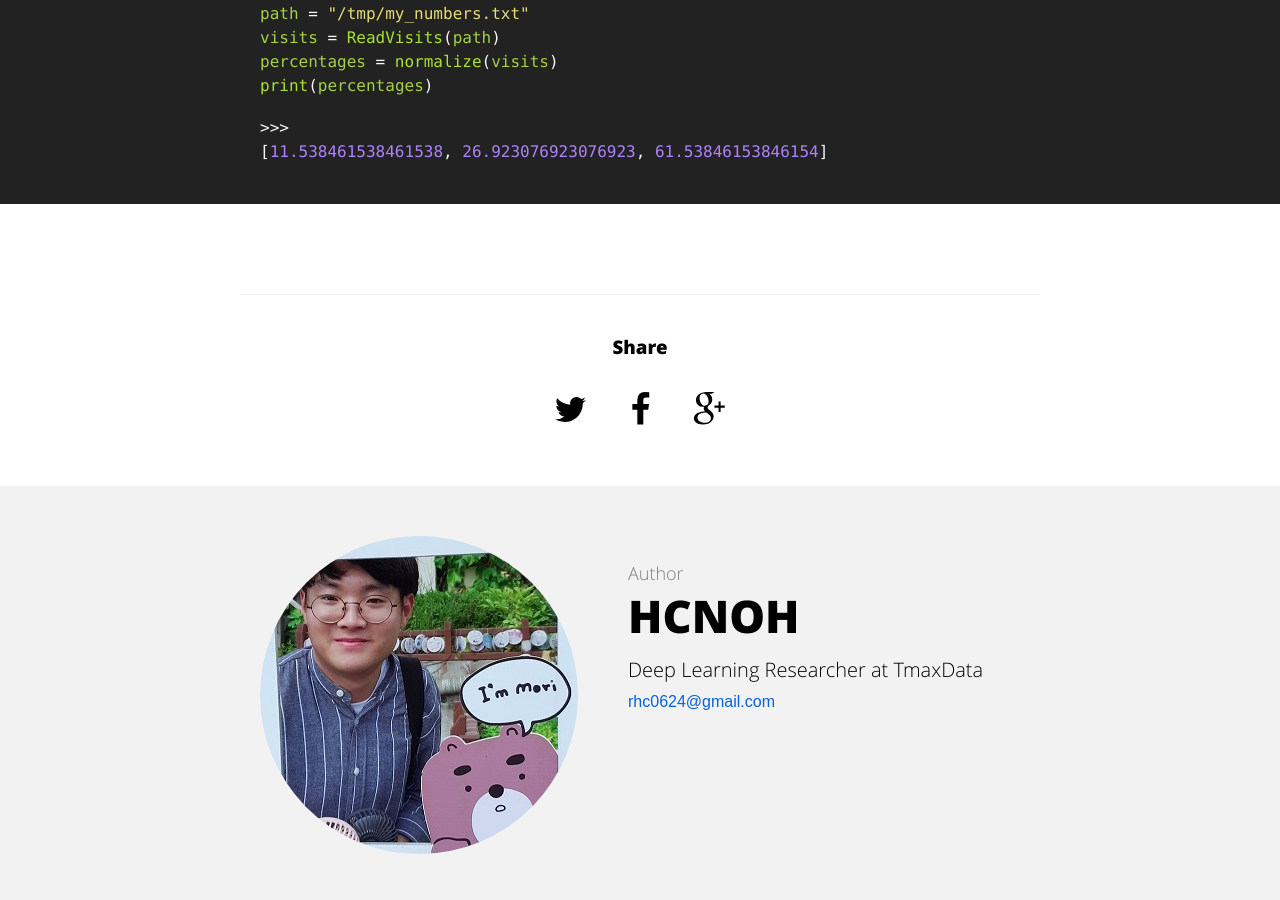
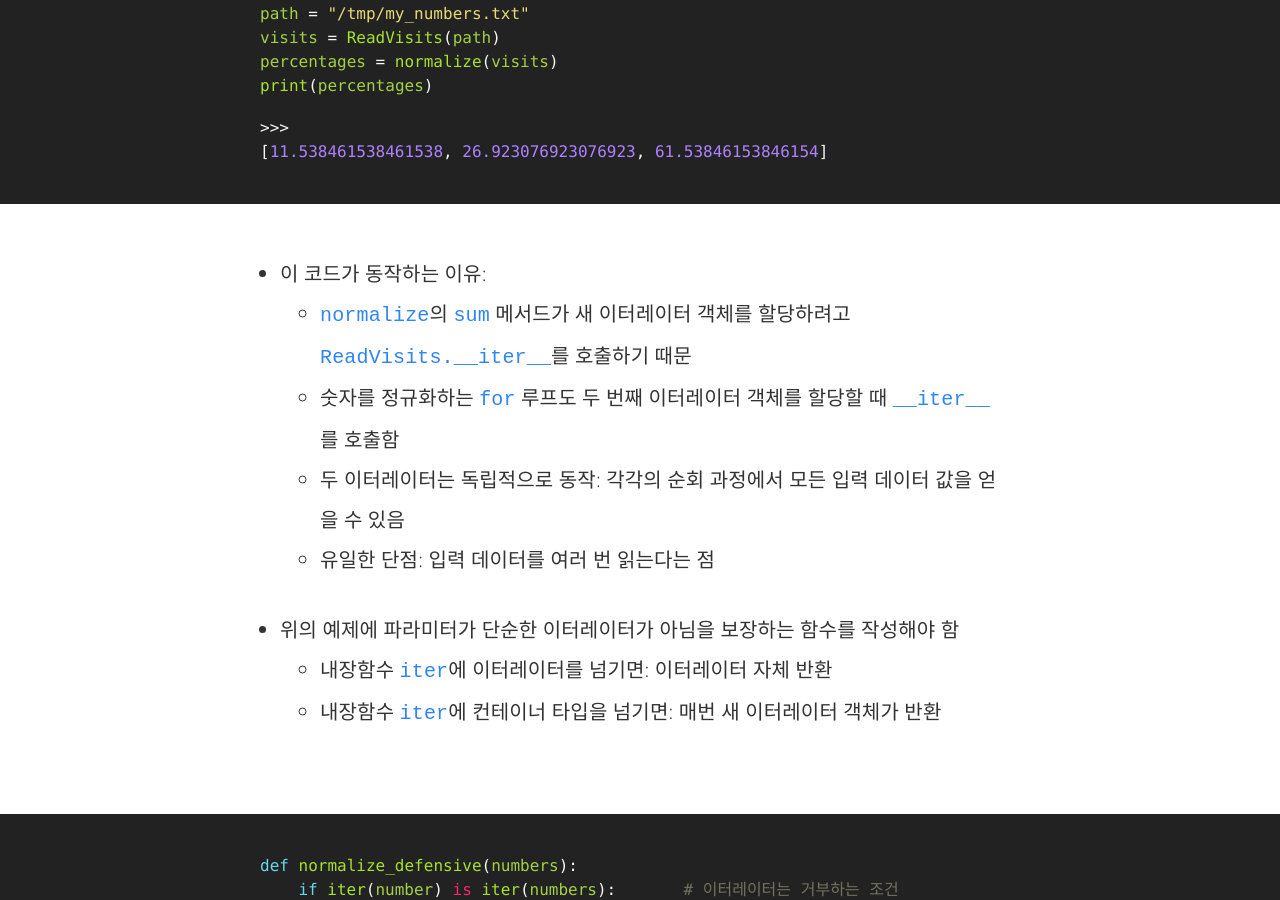
Before and after one commit to hcnoh/blog-prev, a Jekyll site: the page built from _posts/2018-09-27-effective-python-way17.md, in a window 1280 px wide and 900 px high, scrolled down 5801 px. Built offline with Jekyll 4.4.1, drawn with Linux system fonts in a browser that asks for light colours; comment, search, counter and statistics services are not loaded; some of the changed text lies outside the part shown.

Commit message:
Update 2018-09-27-effective-python-way17.md

```diff
--- a/_posts/2018-09-27-effective-python-way17.md
+++ b/_posts/2018-09-27-effective-python-way17.md
@@ -124,7 +124,7 @@ print(percentages)
 - 결국 `__iter__` 메서드를 제너레이터로 구현하면 이렇게 동작하게 구현이 가능
 - 다음은 여행자 데이터를 담은 파일을 읽는 이터러블 컨테이너 클래스
 {% highlight python %}
-class ReadVisits(object):
+class ReadVisits(object):               # 이 클래스의 구현 방식이 이터레이터 프로토콜
     def __init__(self, data_path):
         self.data_path = data_path
 
@@ -133,7 +133,7 @@ class ReadVisits(object):
             for line in f:
                 yield int(line)
 
-def normalize(numbers):         # 원래 함수에 수정을 가하지 않고 넘겨도 제대로 동작
+def normalize(numbers):                 # 원래 함수에 수정을 가하지 않고 넘겨도 제대로 동작
     total = sum(numbers)
     result = []
     for value in numbers:
@@ -149,3 +149,32 @@ print(percentages)
 >>>
 [11.538461538461538, 26.923076923076923, 61.53846153846154]
 {% endhighlight %}
+- 이 코드가 동작하는 이유:
+    - `normalize`의 `sum` 메서드가 새 이터레이터 객체를 할당하려고 `ReadVisits.__iter__`를 호출하기 때문
+    - 숫자를 정규화하는 `for` 루프도 두 번째 이터레이터 객체를 할당할 때 `__iter__`를 호출함
+    - 두 이터레이터는 독립적으로 동작: 각각의 순회 과정에서 모든 입력 데이터 값을 얻을 수 있음
+    - 유일한 단점: 입력 데이터를 여러 번 읽는다는 점
+- 위의 예제에 파라미터가 단순한 이터레이터가 아님을 보장하는 함수를 작성해야 함
+    - 내장함수 `iter`에 이터레이터를 넘기면: 이터레이터 자체 반환
+    - 내장함수 `iter`에 컨테이너 타입을 넘기면: 매번 새 이터레이터 객체가 반환
+{% highlight python %}
+def normalize_defensive(numbers):
+    if iter(number) is iter(numbers):       # 이터레이터는 거부하는 조건
+        raise TypeError("Must supply a container")
+    total = sum(numbers)
+    result = []
+    for value in numbers:
+        percent = 100 * value / total
+        result.append(percent)
+    return result
+
+path = "/tmp/my_numbers.txt"
+visits = [15, 35, 80]
+normalize_defensive(visits)     # 오류 없음
+visits = ReadVisits(path)
+normalize_defensive(visits)     # 오류 없음
+it = iter(visits)
+normalize_defensive(it)         # 오류 발생: iterable하더라도 컨테이너가 아니기 때문
+{% endhighlight %}
+- `list`와 `ReadVisits`은 컨테이너이므로 입력으로 잘 동작
+- 그 외 이터레이터 프로토콜을 따르는 어떤 컨테이너 타입에 대해서도 잘 동작
```
